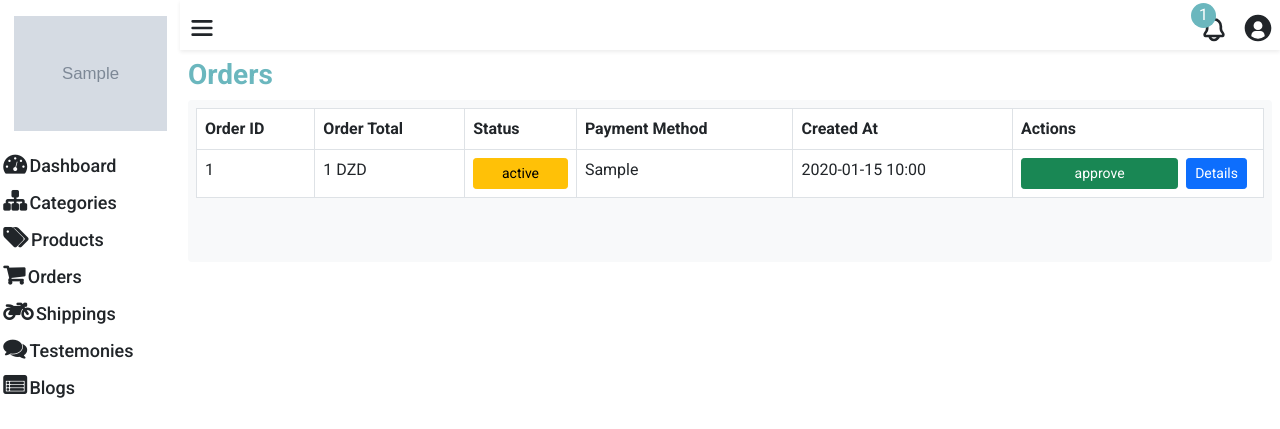
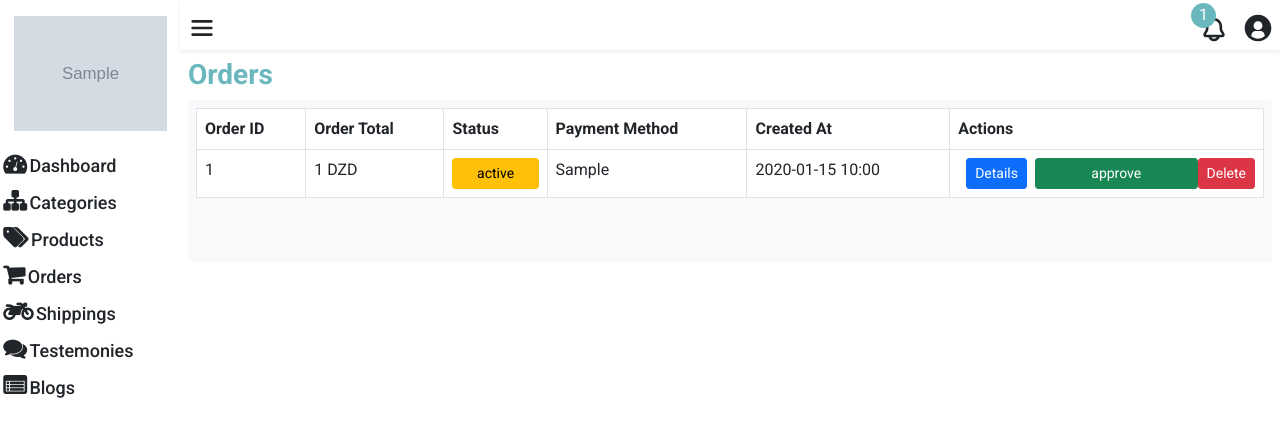
Before and after one commit to sa11erto5n/nawa3im, a Django app: template dashboard/templates/order/order.html in a window 1280 px wide. Shown: the top 429 px of the page. Run offline with Django 5.2, Linux system fonts and the light colour scheme; the template is opened without the code that fills it: most values are stand-ins (such as "Sample title", 1, 10 or a date in 2020); grey boxes marked "Sample" are stand-in pictures; some libraries are stand-ins or nearby versions.

Commit message:
Add order deletion functionality to dashboard
- Implement order delete URL in dashboard/urls.py
- Add delete button to order list template
- Create Delete view in orders.py with admin-only access

```diff
--- a/dashboard/templates/order/order.html
+++ b/dashboard/templates/order/order.html
@@ -62,6 +62,10 @@
                             </td>
                             <td>
                                 <div class="d-flex align-items-center">
+                                    <a href="{% url 'dash:order-detail' order.pk %}"
+                                       class="btn btn-sm btn-primary mx-2">
+                                        {% trans "Details" %}
+                                    </a>
                                     {% if order.status == 'Pending' %}
                                         <a class='btn btn-sm btn-success w-100 approveBtn'
                                            data-url="{% url "dash:shipOrder" order.id %}">
@@ -70,9 +74,10 @@
                                         </a>
 
                                     {% endif %}
-                                    <a href="{% url 'dash:order-detail' order.id %}"
-                                       class="btn btn-sm btn-primary mx-2">
-                                        {% trans "Details" %}
+
+                                    <a href="{% url "dash:order-delete" order.pk %}"
+                                       class="btn btn-sm btn-danger">
+                                        {% trans "Delete" %}
                                     </a>
                                 </div>
                             </td>
--- a/dashboard/urls.py
+++ b/dashboard/urls.py
@@ -36,6 +36,8 @@ urlpatterns = [
     path('orders/',orders.List,name='orderList'),
     path('orders/status/<int:pk>/',orders.ShipOrder,name='shipOrder'),
     path('order/<int:pk>/', orders.order_detail, name='order-detail'),
+    path('order/delete/<int:pk>/', orders.Delete.as_view(), name='order-delete'),
+
     # country
     path('api/wilayas/<int:wilaya_code>/cities/', country.get_cities, name='get_cities'),
 
--- a/dashboard/views/orders.py
+++ b/dashboard/views/orders.py
@@ -7,7 +7,7 @@ from django.views.generic import DetailView
 from frontend.models.order import Order
 from django.contrib.auth.decorators import login_required
 from dashboard.models.country import Commune
-
+from generic import *
 
 @login_required
 def List(request):
@@ -74,3 +74,7 @@ def order_detail(request, pk):
         'commune':commune
     }
     return render(request, 'order/details.html', context=context)
+
+
+class Delete(mixins.AdminOnlyMixin,BaseDeleteView):
+    model = Order
```
